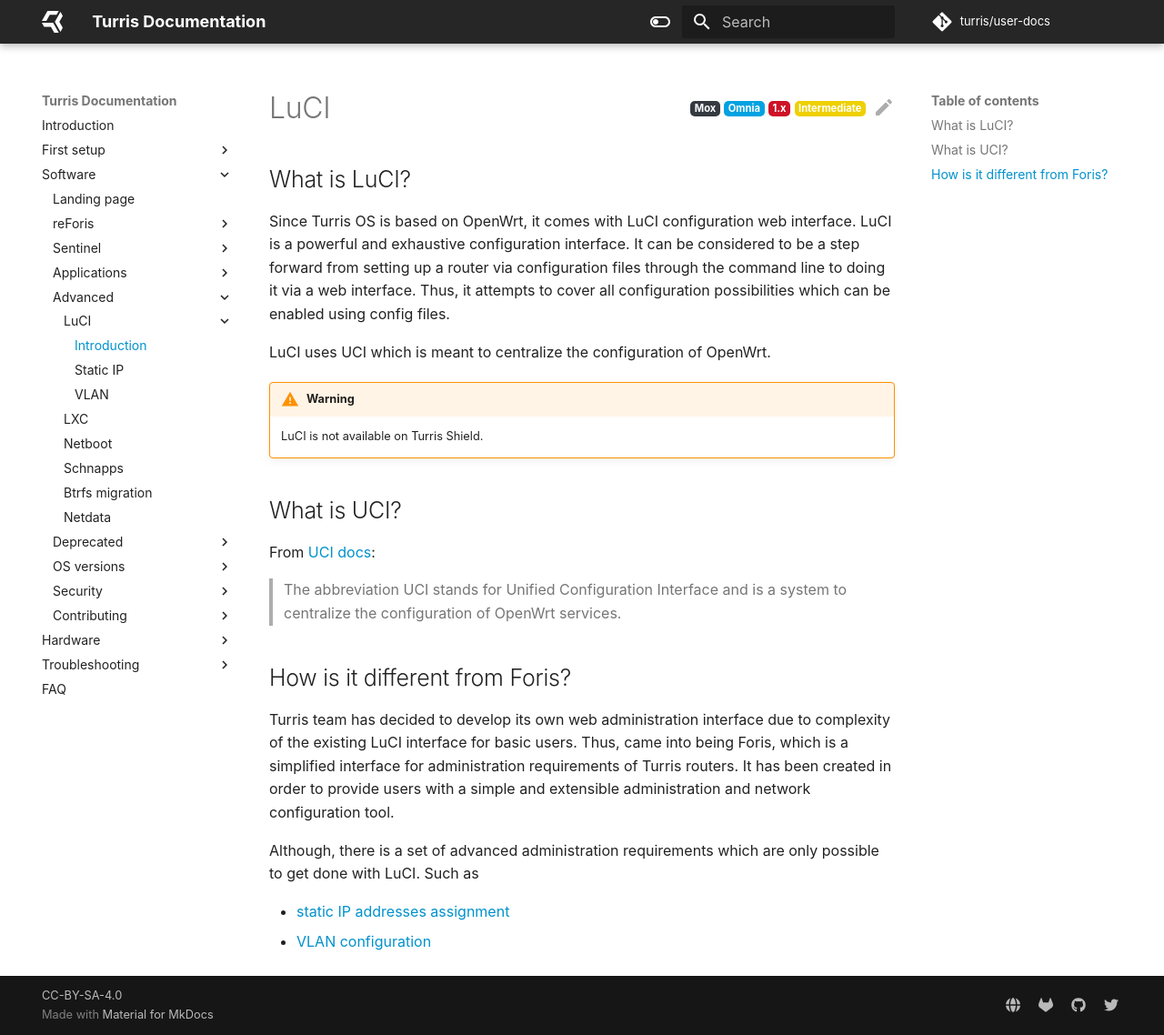
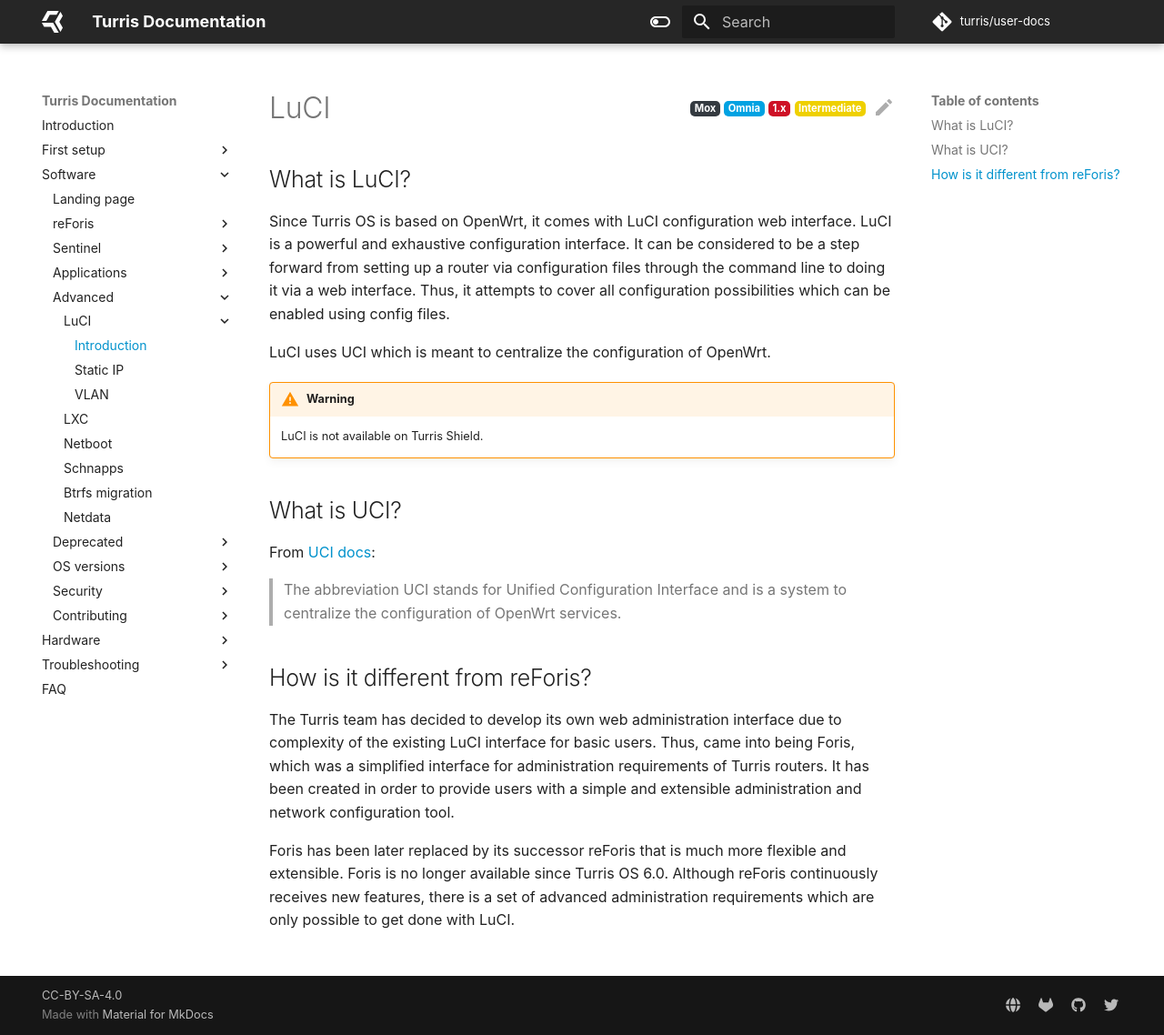
Before and after one commit to turris-cz/user-docs, an MkDocs documentation site: the page built from docs/basics/luci/luci.md, in a window 1280 px wide and 1138 px high. Shown: the whole window at 91% size. Built offline with MkDocs 1.6.1 and Material for MkDocs 9.7.7, drawn with Linux system fonts in a browser that asks for light colours; plug-ins that fetch from the network failed and are left out.

Commit message:
basics/luci: Update information about Foris and add reForis

```diff
--- a/docs/basics/luci/luci.md
+++ b/docs/basics/luci/luci.md
@@ -22,14 +22,15 @@
 > The abbreviation UCI stands for Unified Configuration Interface and is a system to centralize the configuration of
 OpenWrt services.
 
-## How is it different from Foris?
+## How is it different from reForis?
 
-Turris team has decided to develop its own web administration interface due to complexity of the existing LuCI interface
-for basic users. Thus, came into being Foris, which is a simplified interface for administration
-requirements of Turris routers. It has been created in order to provide users with a simple and extensible administration
-and network configuration tool.
+The Turris team has decided to develop its own web administration interface
+due to complexity of the existing LuCI interface for basic users. Thus, came
+into being Foris, which was a simplified interface for administration
+requirements of Turris routers. It has been created in order to provide users
+with a simple and extensible administration and network configuration tool.
 
-Although, there is a set of advanced administration requirements which are only possible to get done with LuCI. Such as
-
-- [static IP addresses assignment](static-dhcp/static-dhcp.md)
-- [VLAN configuration](vlan/luci-vlan.md)
+Foris has been later replaced by its successor reForis that is much more
+flexible and extensible. Foris is no longer available since Turris OS 6.0.
+Although reForis continuously receives new features, there is a set of advanced
+administration requirements which are only possible to get done with LuCI.
```
